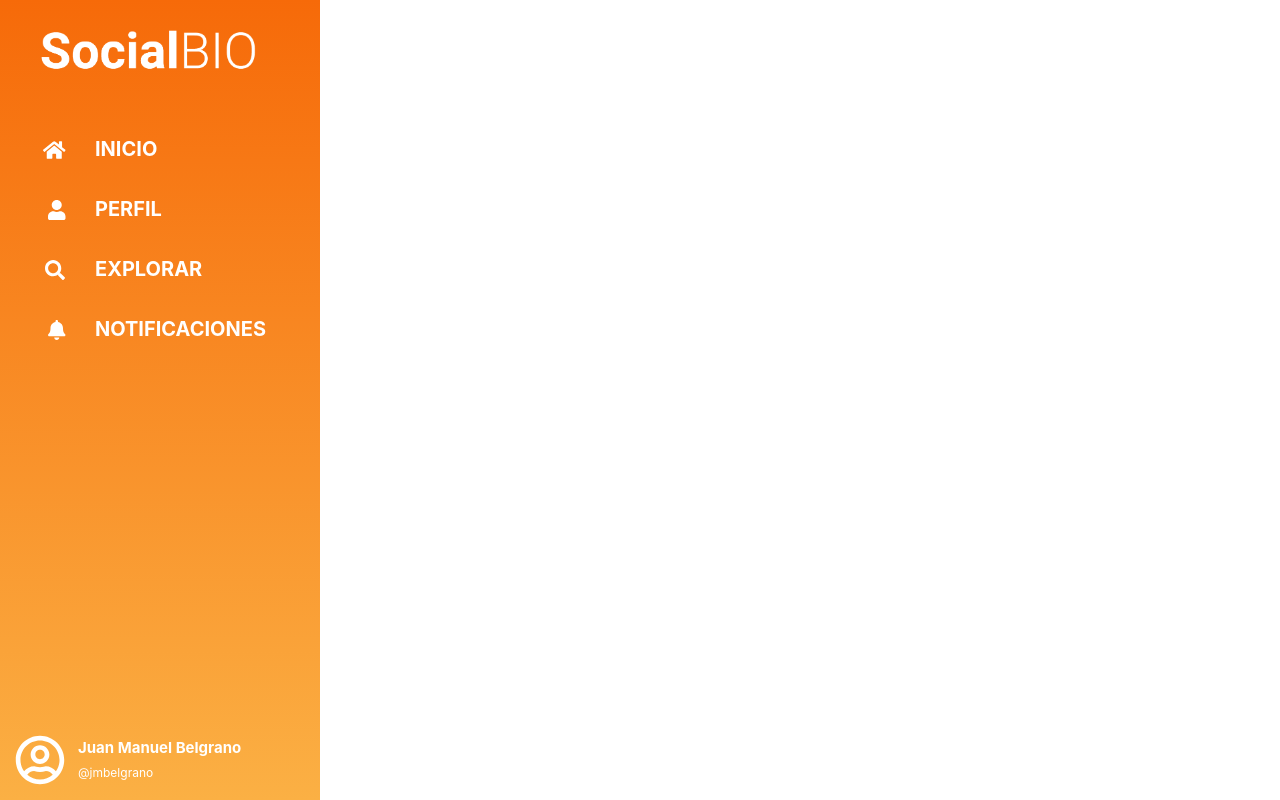
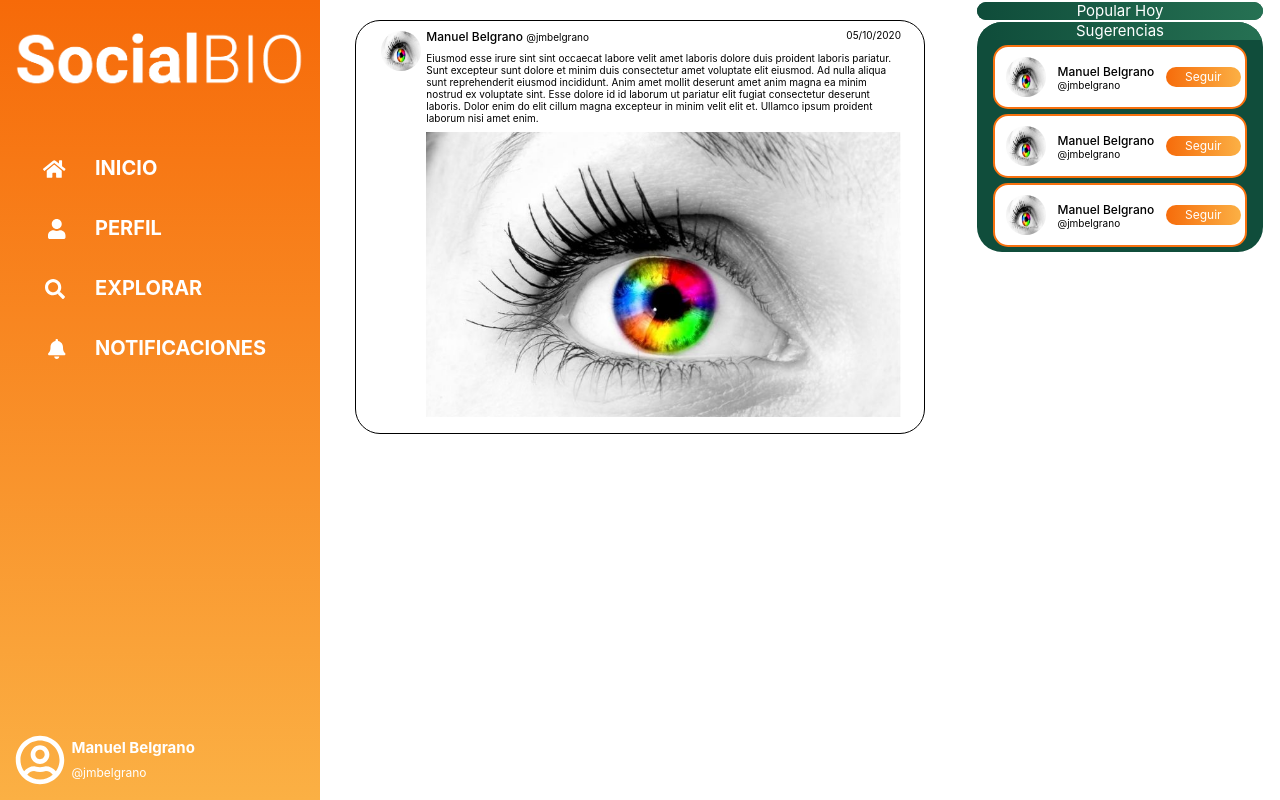
Before and after one commit to vperalta19/SocialBioReact, a React (Create React App) app in the folder socialbio/: page / in a window 1280 px wide. Built offline with nearby package versions, Linux system fonts and the light colour scheme.

Commit message:
publicacion

```diff
--- a/socialbio/src/App.js
+++ b/socialbio/src/App.js
@@ -1,11 +1,29 @@
 import React from 'react';
 import './App.css';
 import Menu from './components/Menu'
+import Sugerencias from './components/Sugerencias'
+import Popular from './components/Popular'
+import Publicacion from './components/Publicacion'
+import 'bootstrap/dist/css/bootstrap.min.css';
 
 function App() {
   return (
     <div className="App">
-      <Menu></Menu>
+      <div className='container-fluid'>
+        <div className="row">
+          <div className='col'>
+            <Menu></Menu>
+          </div>
+          <div className='col-6'>
+            <Publicacion></Publicacion>
+          </div>
+
+          <div className='col-3'>
+            <Popular></Popular>
+            <Sugerencias></Sugerencias>
+          </div>
+        </div>
+      </div>
     </div>
   );
 }
--- /dev/null
+++ b/socialbio/src/assets/css/Derecha.css
@@ -0,0 +1,26 @@
+.caja{
+    background-color: #104D3B;
+    border-radius: 25px;
+    margin: 2px;
+    overflow:hidden;
+}
+
+.titulo{
+    background: linear-gradient(90deg, #0F4C3A 0%, #267153 100%);
+
+}
+
+.titulo span{
+    font-style: normal;
+    font-weight: normal;
+    font-size: 15px;
+    line-height: 18px;
+    color: white;
+
+}
+
+@media (max-width: 1000px) {
+    .caja{
+        display: none;
+    }
+}
--- a/socialbio/src/assets/css/Menu.css
+++ b/socialbio/src/assets/css/Menu.css
@@ -14,12 +14,14 @@
 }
 
 .menu .logo{
-    margin: 25px;
+    margin-top: 25px;
     margin-bottom: 50px;
-    width: 75%;
+    width: 100%;
     float: left;
     display: block;
 }
+
+
 
 .menu .seccionMenu{
     font-size: 20px;
@@ -28,11 +30,16 @@
     line-height: 35px;
     letter-spacing: 0em;
     text-align: left;
-    color: #ffffff;
+
     margin-bottom: 25px;
+    cursor: pointer;
 }
 
-.menu .seccionMenu:hover{
+.menu .hover{
+    color: #ffffff;
+}
+
+.menu .hover:hover{
     color: #3b3b3b;
 }
 
@@ -43,7 +50,7 @@
     line-height: 35px;
     letter-spacing: 0em;
     cursor: pointer;
-    color: #ffffff;
+
     margin-bottom: 25px;
 }
 
@@ -73,15 +80,27 @@
     letter-spacing: 0em;
     text-align: left;
     margin-left: 15px;
+    color: white;
 }
 
 
 
 .menu-celular{
     background: linear-gradient(89.96deg, #F66B0A 0.03%, #FBB044 99.96%);
+
+    font-size: 20px;
+    padding: 25px;
+
+
+}
+
+.menu-celular .icono{
     color: white;
-    padding: 25px;
-    font-size: 20px;
+    cursor: pointer;
+}
+
+.menu-celular .icono:hover{
+    color: #3b3b3b;
 }
 
 @media (min-width: 1200px) {
@@ -98,7 +117,7 @@
         display: none;
     }
     .infoPerfil {
-        left: 40%;
+        left: 35%;
     }
     .menu .icono{
         text-align: center;
--- /dev/null
+++ b/socialbio/src/assets/css/Publicacion.css
@@ -0,0 +1,45 @@
+.publicacion{
+    border-radius: 25px;
+    border: 1px solid #000000;
+    background-color: white;
+    margin: 20px;
+}
+
+.publicacion .avatar{
+    width: 40px;
+    height: 40px;
+    border-radius:150px;
+    margin: 10px;
+}
+
+.publicacion .nombre{
+    font-style: normal;
+    font-weight: 500;
+    font-size: 12px;
+    line-height: 15px;
+    color: #000000;
+    float: left;
+
+}
+
+.publicacion .texto{
+    font-style: normal;
+    font-weight: normal;
+    font-size: 10px;
+    line-height: 12px;
+    color: #000000;
+    text-align: left;
+}
+
+.publicacion .fecha{
+    font-style: normal;
+    font-weight: normal;
+    font-size: 10px;
+    line-height: 12px;
+    color: #000000;
+    float: right;
+}
+
+.publicacion .imagen{
+    width: 100%;
+}
--- /dev/null
+++ b/socialbio/src/assets/css/Usuario.css
@@ -0,0 +1,67 @@
+*{
+    padding: 0;
+    margin: 0;
+    box-sizing: border-box;
+}
+
+.user{
+    background: #FFFFFF;
+    border: 2px solid #F7710F;
+    border-radius: 15px;
+    margin: 5px 1px;
+
+}
+
+.avatar{
+    width: 40px;
+    height: 40px;
+    border-radius:150px;
+    margin: 10px;
+}
+
+.nombreUsuario{
+    font-style: normal;
+    font-weight: 500;
+    font-size: 12px;
+    line-height: 15px;
+    color: #000000;
+
+}
+
+.usuario{
+    font-style: normal;
+    font-weight: normal;
+    font-size: 10px;
+    line-height: 12px;
+
+    color: #000000;
+}
+
+.seguir{
+    background: linear-gradient(90deg, #F66C0B 0%, #FBAE43 96.79%);
+    border-radius: 15px;
+    color: white;
+    width: 90%;
+    height: 20px;
+    cursor: pointer;
+    border: none;
+    font-style: normal;
+    font-weight: normal;
+    font-size: 12px;
+    line-height: 12px;
+}
+
+
+
+.seguir:hover{
+    border: 1px solid transparent;
+    align-self: center;
+    background: white;
+    border-color: #F66C0B;
+    color: #F66C0B;
+}
+
+
+.p-0{
+    padding: 0;
+}
--- a/socialbio/src/components/Menu.js
+++ b/socialbio/src/components/Menu.js
@@ -16,15 +16,13 @@ import './../assets/css/Menu.css';
 export default function Menu(){
     return(
         <div>
-            <div className='container-fluid'>
-                <div className='row'>
-                    <div className='col-3 menu'>
+            <div className='col-2 col-xl-3 menu'>
                 <div className='row'>
                     <div className='col'>
                         <img className='logo' src={logo} alt='logo'/>
                     </div>
                 </div>
-                        <div className="row text-left align-items-center">
+                <div className="row text-left align-items-center hover">
                     <div className='col-xl-3 col icono'>
                         <FontAwesomeIcon icon={faHome}/>
                     </div>
@@ -32,7 +30,7 @@ export default function Menu(){
                         <div>INICIO</div>
                     </div>
                 </div>
-                        <div className="row text-left align-items-center">
+                <div className="row text-left align-items-center hover">
                     <div className='col-xl-3 col icono'>
                         <FontAwesomeIcon icon={faUser}/>
                     </div>
@@ -40,7 +38,7 @@ export default function Menu(){
                         <div>PERFIL</div>
                     </div>
                 </div>
-                        <div className="row text-left align-items-center">
+                <div className="row text-left align-items-center hover">
                     <div className='col-xl-3 col icono'>
                         <FontAwesomeIcon icon={faSearch}/>
                     </div>
@@ -48,7 +46,7 @@ export default function Menu(){
                         <div>EXPLORAR</div>
                     </div>
                 </div>
-                        <div className="row text-left align-items-center">
+                <div className="row text-left align-items-center hover">
                     <div className='col-xl-3 col icono'>
                         <FontAwesomeIcon icon={faBell}/>
                     </div>
@@ -57,15 +55,12 @@ export default function Menu(){
                     </div>
                 </div>
                 <div className="row infoPerfil">
-                            <div className='col-xl-2 col avatar'>
+                    <div className='col-xl-2 col'>
                         <FontAwesomeIcon icon={faUserCircle}/>
                     </div>
                     <div className='col-10 perfil'>
-                                <div className='nombre'>Juan Manuel Belgrano</div>
+                        <div className='nombre'>Manuel Belgrano</div>
                         <div className='usuario'>@jmbelgrano</div>
-                            </div>
-
-                        </div>
                     </div>
 
                 </div>
@@ -73,19 +68,19 @@ export default function Menu(){
             <footer>
                 <div className='container'>
                     <div class="row menu-celular fixed-bottom align-items-center">
-                        <div className='col'>
+                        <div className='col '>
                             <FontAwesomeIcon className='icono' icon={faHome}/>
                         </div>
-                        <div className='col'>
+                        <div className='col '>
                             <FontAwesomeIcon className='icono' icon={faUser}/>
                         </div>
-                        <div className='col'>
+                        <div className='col '>
                             <FontAwesomeIcon className='icono' icon={faPlusCircle}/>
                         </div>
-                        <div className='col'>
+                        <div className='col '>
                             <FontAwesomeIcon className='icono' icon={faSearch}/>
                         </div>
-                        <div className='col'>
+                        <div className='col '>
                             <FontAwesomeIcon className='icono' icon={faBell}/>
                         </div>
 
--- /dev/null
+++ b/socialbio/src/components/Popular.js
@@ -0,0 +1,29 @@
+import React from 'react'
+import Usuario from './Usuario'
+import 'bootstrap/dist/css/bootstrap.min.css';
+import './../assets/css/Derecha.css';
+
+export default function Popular(){
+    const usuario={
+        nombreUser: 'Juan Manuel Belgrano',
+        user: '@jmbelgrano'
+    }
+    return(
+        <div className='row caja'>
+            <div className='col'>
+                <div className='row titulo'>
+                    <div className='col'>
+                        <span>Popular Hoy</span>
+                    </div>
+
+                </div>
+                <div className='row align-items-center'>
+                    <div className='col text-center'>
+
+                    </div>
+
+                </div>
+            </div>
+        </div>
+    )
+}
--- /dev/null
+++ b/socialbio/src/components/Publicacion.js
@@ -0,0 +1,41 @@
+import React from 'react'
+import Avatar from './../assets/img/imagen-vectorial-compressor.jpg'
+import 'bootstrap/dist/css/bootstrap.min.css';
+import './../assets/css/Publicacion.css';
+
+
+export default function Publicacion(){
+    const publicacion={
+        nombreUser: 'Manuel Belgrano',
+        user: '@jmbelgrano',
+        img: './../assets/img/fondoIyRcelu.jpg'
+    }
+    return(
+        <div>
+            <div className='row publicacion'>
+                <div className='col-1'>
+                    <img src={Avatar} className='avatar' alt='imagen de perfil'></img>
+                </div>
+                <div className='col-11'>
+                    <div className='row m-2'>
+                        <div className='col p-0'>
+                            <span className='nombre'>{publicacion.nombreUser} <span className='texto'>{publicacion.user}</span></span>
+                        </div>
+                        <div>
+                            <span className='fecha'>05/10/2020</span>
+                        </div>
+
+                    </div>
+                    <div className='row m-2'>
+                        <span className='texto'>Eiusmod esse irure sint sint occaecat labore velit amet laboris dolore duis proident laboris pariatur. Sunt excepteur sunt dolore et minim duis consectetur amet voluptate elit eiusmod. Ad nulla aliqua sunt reprehenderit eiusmod incididunt. Anim amet mollit deserunt amet anim magna ea minim nostrud ex voluptate sint. Esse dolore id id laborum ut pariatur elit fugiat consectetur deserunt laboris. Dolor enim do elit cillum magna excepteur in minim velit elit et. Ullamco ipsum proident laborum nisi amet enim.</span>
+                    </div>
+                    <div className='row m-2'>
+                        <img src={Avatar} className='imagen' alt='imagen'/>
+                    </div>
+                    <div className='row m-2'></div>
+                </div>
+            </div>
+        </div>
+
+    )
+}
--- /dev/null
+++ b/socialbio/src/components/Sugerencias.js
@@ -0,0 +1,31 @@
+import React from 'react'
+import Usuario from './Usuario'
+import 'bootstrap/dist/css/bootstrap.min.css';
+import './../assets/css/Derecha.css';
+
+export default function Sugerencias(){
+    const usuario={
+        nombreUser: 'Juan Manuel Belgrano',
+        user: '@jmbelgrano'
+    }
+    return(
+        <div className='row caja'>
+            <div className='col'>
+                <div className='row titulo'>
+                    <div className='col'>
+                        <span>Sugerencias</span>
+                    </div>
+
+                </div>
+                <div className='row align-items-center'>
+                    <div className='col text-center'>
+                        <Usuario></Usuario>
+                        <Usuario></Usuario>
+                        <Usuario></Usuario>
+                    </div>
+
+                </div>
+            </div>
+        </div>
+    )
+}
--- /dev/null
+++ b/socialbio/src/components/Usuario.js
@@ -0,0 +1,25 @@
+import React from 'react'
+import 'bootstrap/dist/css/bootstrap.min.css';
+import './../assets/css/Usuario.css';
+import Avatar from './../assets/img/imagen-vectorial-compressor.jpg'
+
+export default function Usuario(){
+    const usuario={
+        nombreUser: 'Manuel Belgrano',
+        user: '@jmbelgrano'
+    }
+    return(
+        <div className='row user align-items-center'>
+            <div className='col-3 p-0'>
+                <img src={Avatar} className='avatar' alt='imagen de perfil'></img>
+            </div>
+            <div className='col-5 text-left'>
+                <div className='row nombreUsuario'>{usuario.nombreUser}</div>
+                <div className='row usuario'>{usuario.user}</div>
+            </div>
+            <div className='col-4 p-0 text-center'>
+                <button className='seguir'>Seguir</button>
+            </div>
+        </div>
+    )
+}
```
Also changed, not shown: socialbio/src/assets/img/a65832155622ac173337874f02b218fb.png (added), socialbio/src/assets/img/imagen-vectorial-compressor.jpg (added). Lines whose indentation alone changed are shown as unchanged.
